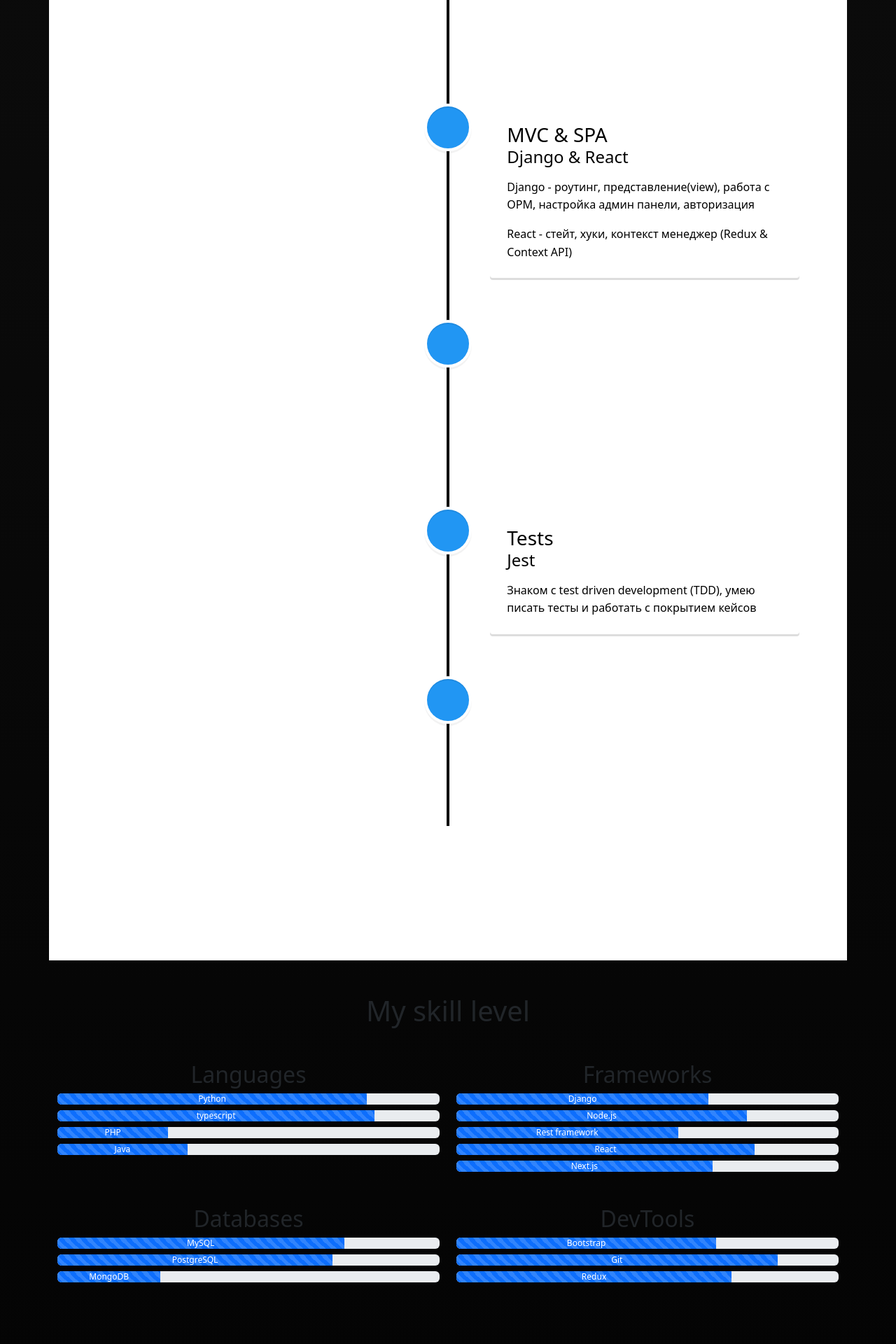
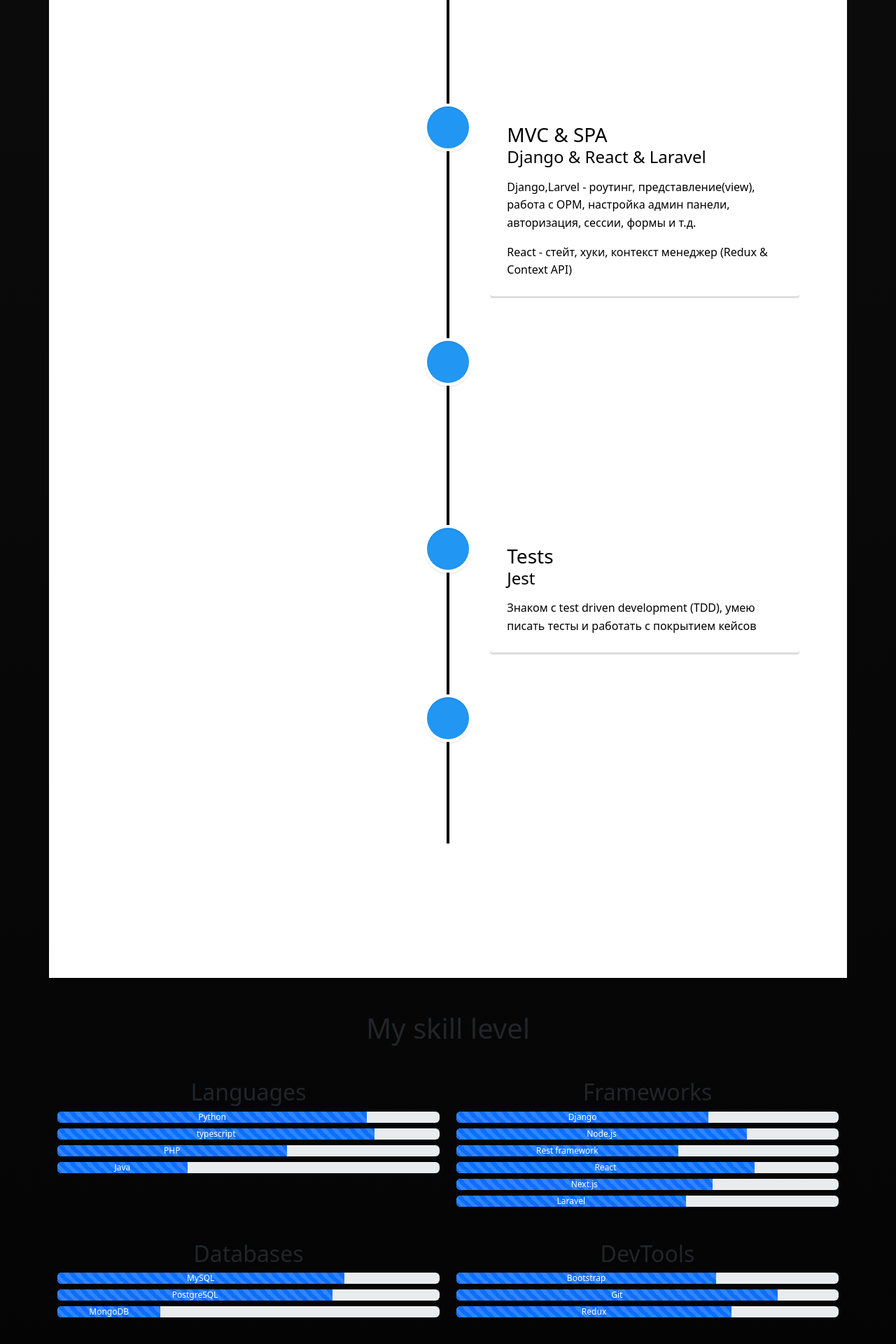
Before and after one commit to RomanK75/frontend, a React (Vite) app: page / in a window 1280 px wide. Shown: the part 2080-4000 px from the top of the page at 70% size. Built offline with nearby package versions, Linux system fonts and the light colour scheme.

Commit message:
laravel added to reveal and db

```diff
--- a/data/data.ts
+++ b/data/data.ts
@@ -80,7 +80,14 @@ const data: NodesType = [
     id: 11,
     data: {
       title: 'PHP',
-      percentage: 29,
+      percentage: 60,
+    },
+  },
+  {
+    id: 17,
+    data: {
+      title: 'Laravel',
+      percentage: 60,
     },
   },
   {
@@ -131,7 +138,7 @@ const categories: CategriesType = [
   {
     id: 2,
     title: 'Frameworks',
-    childrenNodes: [7, 6, 5, 4, 16],
+    childrenNodes: [7, 6, 5, 4, 16,17],
   },
   {
     id: 3,
--- a/src/components/TimeLine/TimeLine.tsx
+++ b/src/components/TimeLine/TimeLine.tsx
@@ -65,9 +65,9 @@ const TimeLine = () => {
           intersectionObserverProps={{ threshold: 0.5 }}
         >
           <h3 className="vertical-timeline-element-title">MVC & SPA</h3>
-          <h4 className="vertical-timeline-element-subtitle">Django & React</h4>
+          <h4 className="vertical-timeline-element-subtitle">Django & React & Laravel</h4>
           <p>
-            Django - роутинг, представление(view), работа с ОРМ, настройка админ панели, авторизация
+            Django,Larvel - роутинг, представление(view), работа с ОРМ, настройка админ панели, авторизация, сессии, формы и т.д.
           </p>
           <p>React - стейт, хуки, контекст менеджер (Redux & Context API)</p>
         </VerticalTimelineElement>
```
